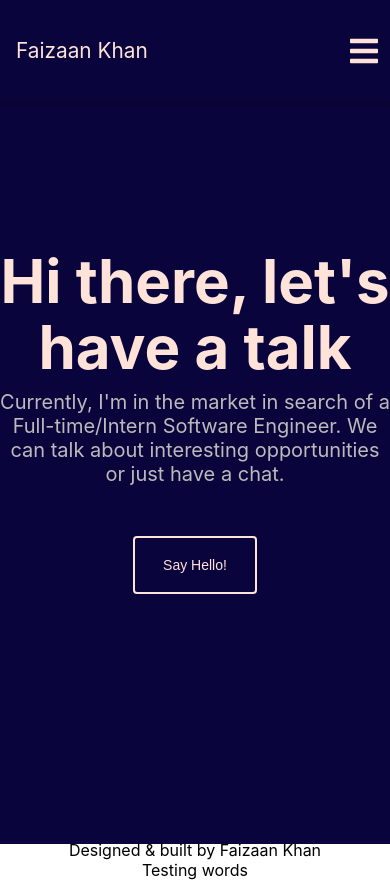
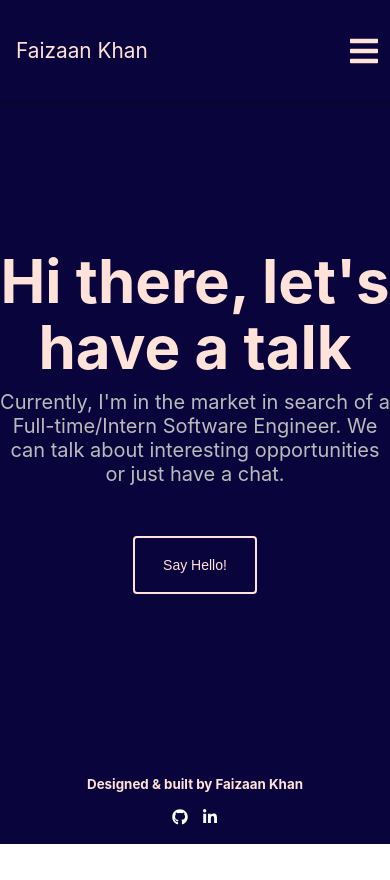
Before and after one commit to FaizaanKhan24/PortfolioWebsite, a React (Create React App) app in the folder portfolio-website/: page /contact in a window 390 px wide. After the commit the page ends 844 px from the top, so only its background shows below. Built offline with nearby package versions, Linux system fonts and the light colour scheme.

Commit message:
Reactive Footer
- Added mobile reactive css for the footer
- Added GitHub and LinkedIn click actions
- Cursor change for Navbar

```diff
--- /dev/null
+++ b/portfolio-website/src/components/Footer.css
@@ -0,0 +1,60 @@
+.footer{
+    background-color: #0A043C;
+    color: #FFE3D8;
+    margin: 0 auto;
+    padding: 0 30px;
+    font-size: smaller;
+    position:absolute;
+    left: 0;
+    right: 0;
+    bottom: 0;
+    width: 100%;
+    min-height: 30px;
+    height: 5%;
+    display: flex;
+    align-items: center;
+}
+
+.footer-left{
+    width: 50%;
+    font-weight: bold;
+    display: flex;
+}
+
+.footer-right{
+    width: 50%;
+    display: flex;
+    justify-content: flex-end;
+    margin: auto;
+}
+
+.brandIcon{
+    color: white;
+    text-align: center;
+    background-color: transparent;
+    font-size: 16px;
+    margin: 0 7px;
+}
+
+.brandIcon:hover{
+    color: #FFE3D8;
+    background-color: #0A043C;
+    cursor: pointer;
+}
+
+@media ( max-width:767px ){
+    .footer{
+        flex-direction: column;
+        height: 8%;
+    }
+
+    .footer-left, .footer-right{
+        width: 100%;
+        align-content: center;
+        justify-content: center;
+    }
+
+    .icon{
+        margin: auto;
+    }
+}
--- a/portfolio-website/src/components/Footer.js
+++ b/portfolio-website/src/components/Footer.js
@@ -1,17 +1,31 @@
 import React from 'react';
-// import { FaGithub } from "react-icons/fa";
+import './Footer.css';
+import { IconContext } from 'react-icons';
+import { FaGithub, FaLinkedinIn } from "react-icons/fa";
 
 function Footer() {
+  const openGitHub = () => {
+    const GitHubURL = 'https://github.com/FaizaanKhan24';
+    window.open(GitHubURL);
+  }
+
+  const openLinkedIn = () => {
+    const LinkedInURL = 'https://www.linkedin.com/in/mohammedfaizaankhan/';
+    window.open(LinkedInURL);
+  }
+
   return (
     <div className='footer'>
         <div className='footer-left'>
         Designed & built by Faizaan Khan
         </div>
         <div className='footer-right'>
-            Testing words
+          <IconContext.Provider value={{className:'brandIcon'}}>
             <div className='icon'>
-              {/* <FaGithub /> */}
+              <FaGithub onClick={openGitHub}/>
+              <FaLinkedinIn onClick={openLinkedIn}/>
             </div>
+          </IconContext.Provider>
         </div>
     </div>
   )
--- a/portfolio-website/src/components/Navbar.css
+++ b/portfolio-website/src/components/Navbar.css
@@ -43,6 +43,11 @@
     display: block;
     width: 100%;
     color: #FFE3D8;
+}
+
+.navigation-menu-item,
+.navigation-menu-item:hover > .navigation-menu-links{
+    cursor: pointer;
 }
 
 /* .navigation-menu ul{ background-color: antiquewhite;
```
